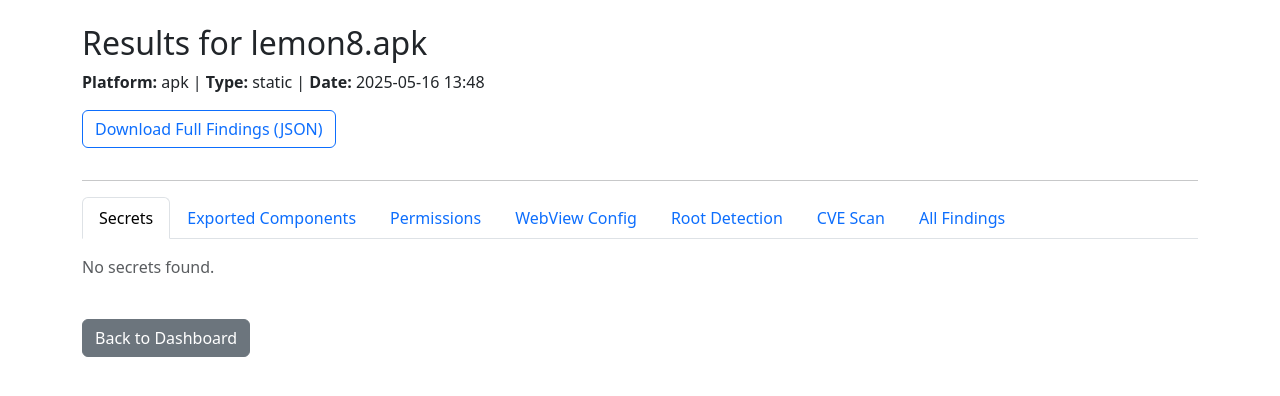
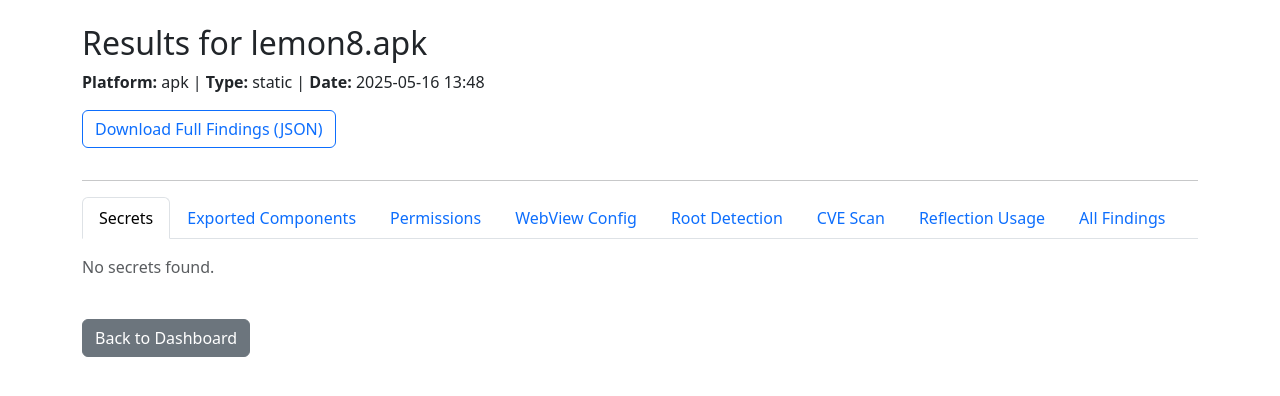
Before and after one commit to masmi9/MobileMorph, a Flask app: page /results/1 in a window 1280 px wide. Shown: the part 56-452 px from the top of the page. Run offline with Flask 3, Linux system fonts and the light colour scheme; data comes from the database, SQL or seed files in the repository.

Commit message:
- Add UI support for Reflection Usage in static analysis results - Expose Reflection Usage findings in results.html tab UI for APK scans - feat(ui): add reflection usage tab to display smali reflection detections

```diff
--- a/dashboard/app.py
+++ b/dashboard/app.py
@@ -1,16 +1,13 @@
 import os
 from flask import Flask
-from flask_wtf import CSRFProtect
 from dashboard.extensions import db
 from dashboard.routes import main
 
-csrf = CSRFProtect()
 
 def create_app():
     app = Flask(__name__)
     # Secret key for session and flash messages
     app.secret_key = os.environ.get("FLASK_SECRET_KEY", "fallback_dev_key")
-    csrf.init_app(app)
     app.config['SQLALCHEMY_DATABASE_URI'] = 'sqlite:///morph.db'
     app.config['SQLALCHEMY_TRACK_MODIFICATIONS'] = False
 
--- a/dashboard/templates/index.html
+++ b/dashboard/templates/index.html
@@ -37,6 +37,5 @@
         <tr><td colspan="5" class="text-center">No scans yet.</td></tr>
         {% endfor %}
     </tbody>
-    {{ csrf_token() }}
 </table>
 {% endblock %}
--- a/dashboard/templates/results.html
+++ b/dashboard/templates/results.html
@@ -22,6 +22,7 @@
   <li class="nav-item"><button class="nav-link" data-bs-toggle="tab" data-bs-target="#webview">WebView Config</button></li>
   <li class="nav-item"><button class="nav-link" data-bs-toggle="tab" data-bs-target="#root">Root Detection</button></li>
   <li class="nav-item"><button class="nav-link" data-bs-toggle="tab" data-bs-target="#cve">CVE Scan</button></li>
+  <li class="nav-item"><button class="nav-link" data-bs-toggle="tab" data-bs-target="#reflection">Reflection Usage</button></li>
   {% if result.platform == 'ipa' %}
     <li class="nav-item"><button class="nav-link" data-bs-toggle="tab" data-bs-target="#ats">ATS Config</button></li>
     <li class="nav-item"><button class="nav-link" data-bs-toggle="tab" data-bs-target="#uiwebview">UIWebView</button></li>
@@ -153,6 +154,19 @@
     {% endif %}
   </div>
 
+  <div class="tab-pane fade" id="reflection">
+    {% if parsed["reflection_usage"] %}
+      <ul class="list-group">
+        {% for entry in parsed["reflection_usage"] %}
+          <li class="list-group-item"><code>{{ entry }}</code></li>
+        {% endfor %}
+      </ul>
+    {% else %}
+      <p class="text-muted">No reflection usage detected.</p>
+    {% endif %}
+  </div>
+
+
   <!-- iOS Tabs -->
   <div class="tab-pane fade" id="ats">
     {% if parsed["insecure_ats"] %}
```
Also changed, not shown: static/apk_static_analysis.py (+7 -1 lines).
